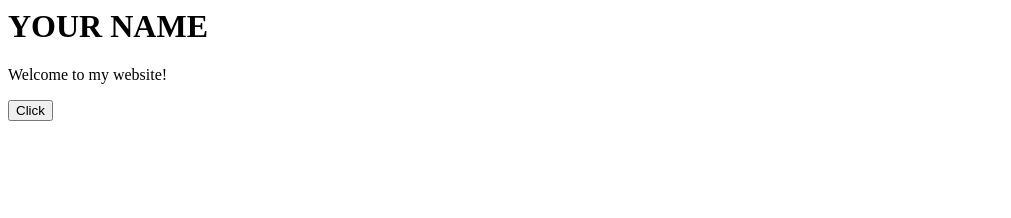
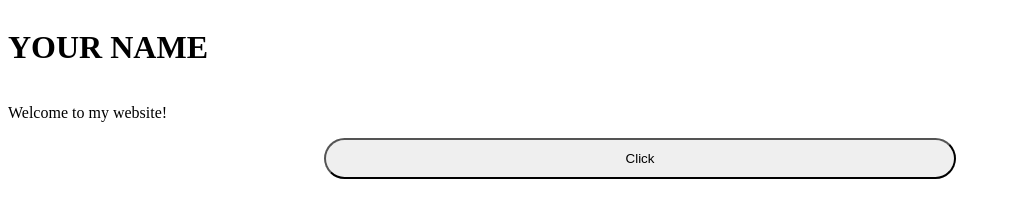
Before and after one commit to Jebbie87/wedding-form, a plain HTML site: page index.html in a window 1280 px wide. Shown: the whole page, without its empty margins (0-1011 px from the left). Drawn offline with Linux system fonts and the light colour scheme.

Commit message:
Update index.html

```diff
--- a/index.html
+++ b/index.html
@@ -1,11 +1,21 @@
 <html>
+
+<style>
+body { display: flex; flex-direction: column }
+</style>
 
 <body>
   <h1>YOUR NAME</h1>
   <p>Welcome to my website!</p>
-  <button onclick="getElementById('wedding-form').style.display='block'">Click</button>
+  <button
+    style="border-radius: 36px;padding: 11px 31px;display: inline-flex;width: 50%;justify-content: center;align-self: center;"
+    id="form-display-button"
+    onclick="getElementById('wedding-form').style.display='block'; getElementById('form-display-button').style.display='none';"
+  >
+    Click
+  </button>
   <br />
-  <iframe id="wedding-form" style="display: none;" src="https://docs.google.com/forms/d/e/1FAIpQLSdHrQlnEo__gT6AMGqLrEGCpRhjrfDGdJkJ85DTbjhYTxJhYQ/viewform?embedded=true" width="640" height="1105" frameborder="0" marginheight="0" marginwidth="0" />
+  <iframe id="wedding-form" style="display: none;" src="https://docs.google.com/forms/d/e/1FAIpQLSdHrQlnEo__gT6AMGqLrEGCpRhjrfDGdJkJ85DTbjhYTxJhYQ/viewform?embedded=true" width="100%" height="1105" frameborder="0" marginheight="0" marginwidth="0" />
 </body>
 
 </html>
```
